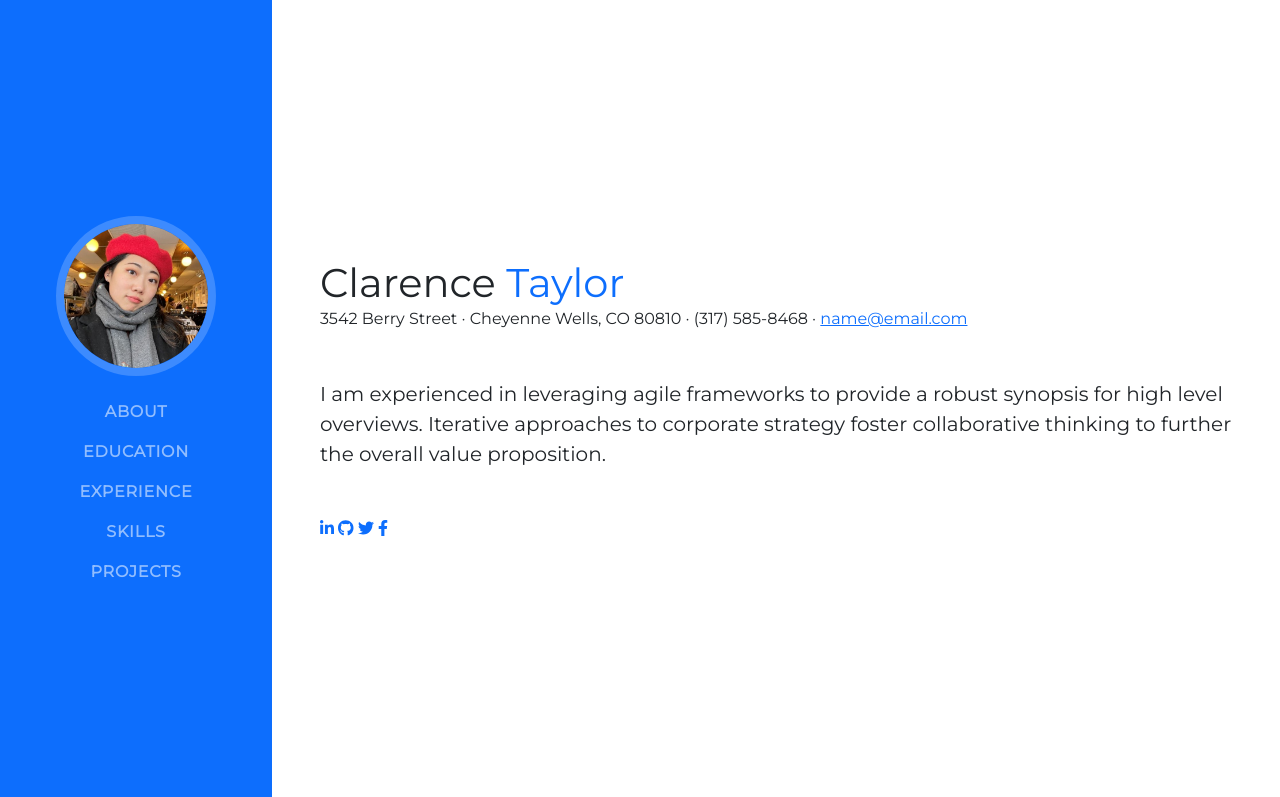
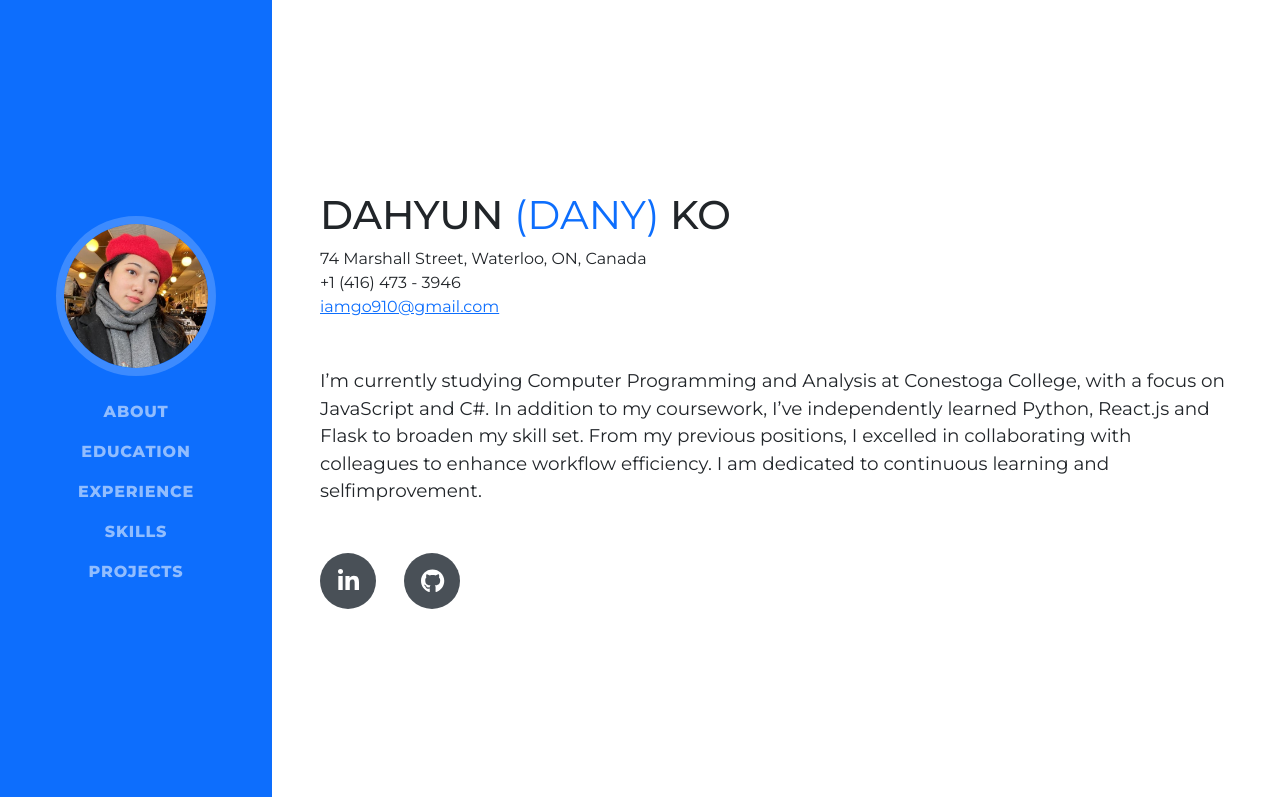
Before and after one commit to Ko-dany/DahyunKo.github.io, a website: page index.html in a window 1280 px wide. Shown: the top 797 px of the page. Drawn offline with nearby package versions, Linux system fonts and the light colour scheme.

Commit message:
Update the content for About section

```diff
--- a/css/style.css
+++ b/css/style.css
@@ -20,6 +20,32 @@ body {
     padding-top: 0;
     padding-left: 17rem;
   }
+}
+
+h1,
+.h1,
+h2,
+.h2,
+h3,
+.h3,
+h4,
+.h4,
+h5,
+.h5,
+h6,
+.h6 {
+  text-transform: uppercase;
+}
+
+h1,
+.h1 {
+  line-height: 1;
+  font-weight: bolder;
+}
+
+p.lead {
+  font-size: 1.15rem;
+  font-weight: 400;
 }
 
 /* Navigation style */
@@ -106,3 +132,24 @@ section.resume-section .resume-section-content {
     padding-bottom: 5rem;
   }
 }
+
+/* Social Icons style */
+
+.social-icons .social-icon {
+  display: inline-flex;
+  align-items: center;
+  justify-content: center;
+  height: 3.5rem;
+  width: 3.5rem;
+  background-color: #495057;
+  color: #fff;
+  border-radius: 100%;
+  font-size: 1.5rem;
+  margin-right: 1.5rem;
+}
+.social-icons .social-icon:last-child {
+  margin-right: 0;
+}
+.social-icons .social-icon:hover {
+  background-color: #bd5d38;
+}
--- a/index.html
+++ b/index.html
@@ -19,7 +19,7 @@
     <link rel="preconnect" href="https://fonts.googleapis.com" />
     <link rel="preconnect" href="https://fonts.gstatic.com" crossorigin />
     <link
-      href="https://fonts.googleapis.com/css2?family=Montserrat&display=swap"
+      href="https://fonts.googleapis.com/css2?family=Montserrat:ital,wght@0,100..900;1,100..900&display=swap"
       rel="stylesheet"
     />
     <!-- Core theme CSS -->
@@ -88,28 +88,36 @@
       <!-- About-->
       <section class="resume-section" id="about">
         <div class="resume-section-content">
-          <h1 class="mb-0">
-            Clarence
-            <span class="text-primary">Taylor</span>
+          <h1 class="mb-2">
+            Dahyun <span class="text-primary">(Dany)</span> Ko
           </h1>
           <div class="subheading mb-5">
-            3542 Berry Street · Cheyenne Wells, CO 80810 · (317) 585-8468 ·
-            <a href="mailto:name@email.com">name@email.com</a>
+            <p class="mb-0">74 Marshall Street, Waterloo, ON, Canada</p>
+            <p class="mb-0">+1 (416) 473 - 3946</p>
+            <a href="mailto:iamgo910@gmail.com">iamgo910@gmail.com</a>
           </div>
           <p class="lead mb-5">
-            I am experienced in leveraging agile frameworks to provide a robust
-            synopsis for high level overviews. Iterative approaches to corporate
-            strategy foster collaborative thinking to further the overall value
-            proposition.
+            I’m currently studying Computer Programming and Analysis at
+            Conestoga College, with a focus on JavaScript and C#. In addition to
+            my coursework, I’ve independently learned Python, React.js and Flask
+            to broaden my skill set. From my previous positions, I excelled in
+            collaborating with colleagues to enhance workflow efficiency. I am
+            dedicated to continuous learning and selfimprovement.
           </p>
           <div class="social-icons">
-            <a class="social-icon" href="#!"
+            <a
+              class="social-icon"
+              href="https://www.linkedin.com/in/dahyun-dany-ko/"
+              target="_blank"
+              rel="noopener noreferrer"
               ><i class="fab fa-linkedin-in"></i
             ></a>
-            <a class="social-icon" href="#!"><i class="fab fa-github"></i></a>
-            <a class="social-icon" href="#!"><i class="fab fa-twitter"></i></a>
-            <a class="social-icon" href="#!"
-              ><i class="fab fa-facebook-f"></i
+            <a
+              class="social-icon"
+              href="https://github.com/Ko-dany"
+              target="_blank"
+              rel="noopener noreferrer"
+              ><i class="fab fa-github"></i
             ></a>
           </div>
         </div>
@@ -222,7 +230,6 @@
         </div>
       </section>
       <hr class="m-0" />
-
       <!-- Skills-->
       <section class="resume-section" id="skills">
         <div class="resume-section-content">
@@ -265,7 +272,7 @@
       </section>
       <hr class="m-0" />
       <!-- Projects-->
-      <section class="resume-section" id="interests">
+      <section class="resume-section" id="projects">
         <div class="resume-section-content">
           <h2 class="mb-5">Projects</h2>
           <p>
```
